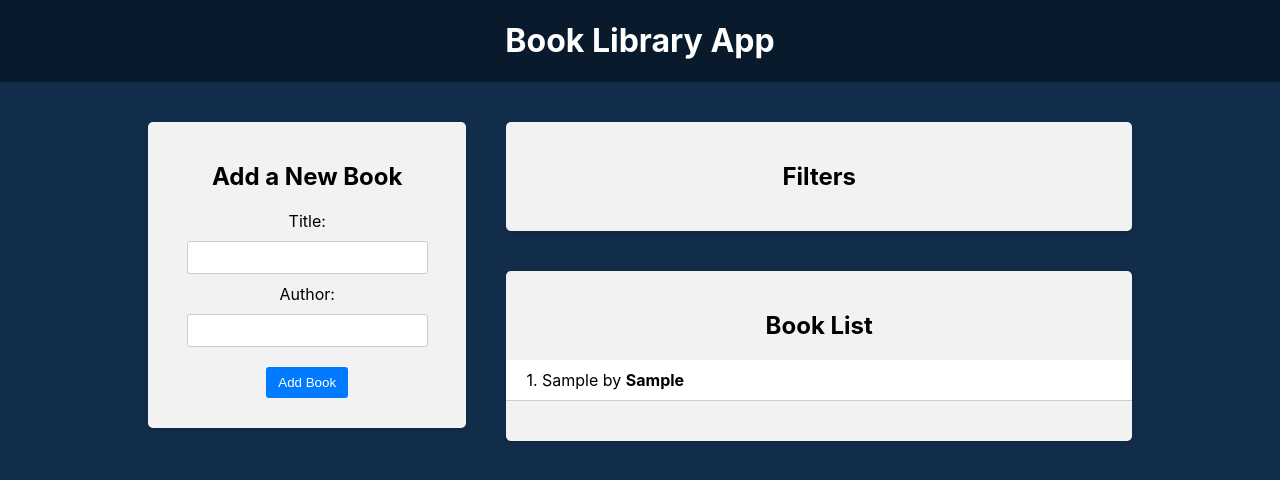
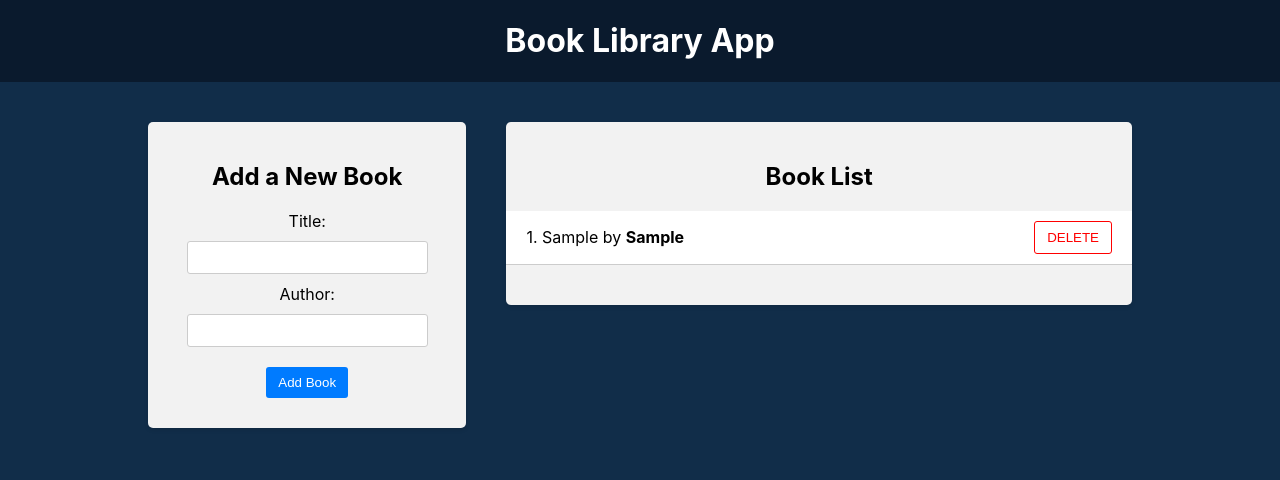
Before and after one commit to 000Ilya000/ReactRedux, a React (Create React App) app in the folder frontend/: page / in a window 1280 px wide. Both pictures are taken after typing "Sample", "Sample" into the empty fields and a click on the button "Add Book". Shown: the top 480 px of the page. Built offline with nearby package versions, Linux system fonts and the light colour scheme.

Commit message:
feture delete book

```diff
--- a/frontend/src/App.jsx
+++ b/frontend/src/App.jsx
@@ -1,7 +1,6 @@
 import "./App.css";
 import BookForm from "./components/BookForm/BookForm";
 import BookList from "./components/BookList/BookList";
-import Filter from "./components/Filter/Filter";
 
 function App() {
   return (
@@ -14,7 +13,7 @@
           <BookForm />
         </div>
         <div className="app-right-column">
-          <Filter />
+          {/* <Filter /> */}
           <BookList />
         </div>
       </main>
--- a/frontend/src/components/BookList/BookList.jsx
+++ b/frontend/src/components/BookList/BookList.jsx
@@ -1,7 +1,9 @@
-import { useSelector } from "react-redux";
+import { useDispatch, useSelector } from "react-redux";
+import { deleteBook } from "../../redux/books/actionCreators";
 import "./BookList.css";
 
 function BookList(props) {
+  const dispatch = useDispatch();
   const books = useSelector((state) => state.books);
   return (
     <div className="app-block book-list">
@@ -15,6 +17,11 @@
               <div className="book-info">
                 {++i}. {book.title} by <strong>{book.author}</strong>
               </div>
+              <div className="book-actions">
+                <button onClick={() => dispatch(deleteBook(book.id))}>
+                  DELETE
+                </button>
+              </div>
             </li>
           ))}
         </ul>
--- a/frontend/src/redux/books/actionCreators.js
+++ b/frontend/src/redux/books/actionCreators.js
@@ -6,3 +6,10 @@
     payload: newBook,
   };
 };
+
+export const deleteBook = (id) => {
+  return {
+    type: a.DELETE_BOOK,
+    payload: id,
+  };
+};
--- a/frontend/src/redux/books/actionTypes.js
+++ b/frontend/src/redux/books/actionTypes.js
@@ -1,3 +1,3 @@
 export const ADD_BOOK = "ADD_BOOK";
-// DELETE_BOOK
+export const DELETE_BOOK = "DELETE_BOOK";
 // TOGGLE_BOOK
--- a/frontend/src/redux/books/reducer.js
+++ b/frontend/src/redux/books/reducer.js
@@ -6,6 +6,8 @@
   switch (action.type) {
     case a.ADD_BOOK:
       return [...state, action.payload];
+    case a.DELETE_BOOK:
+      return state.filter((book) => book.id !== action.payload);
     default:
       return state;
   }
```
